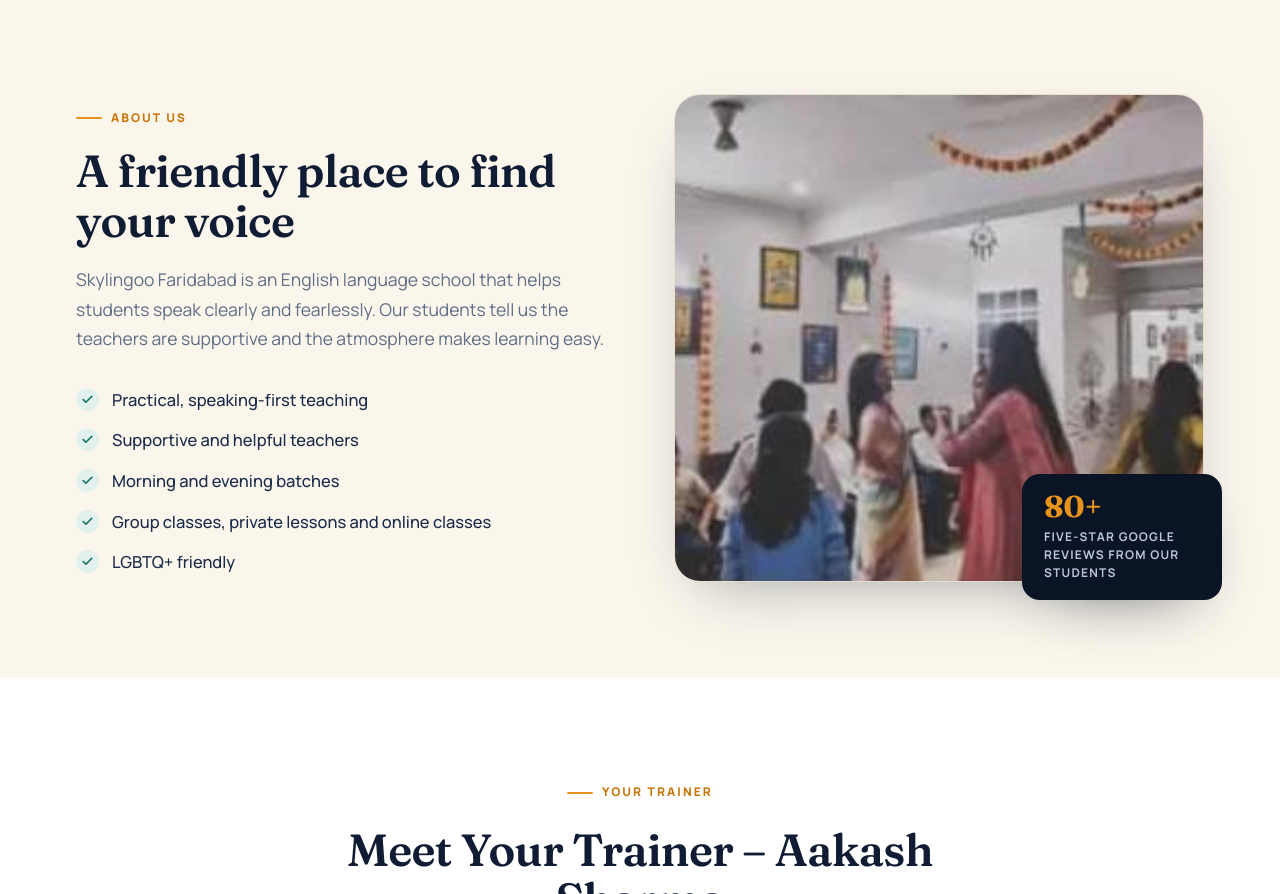
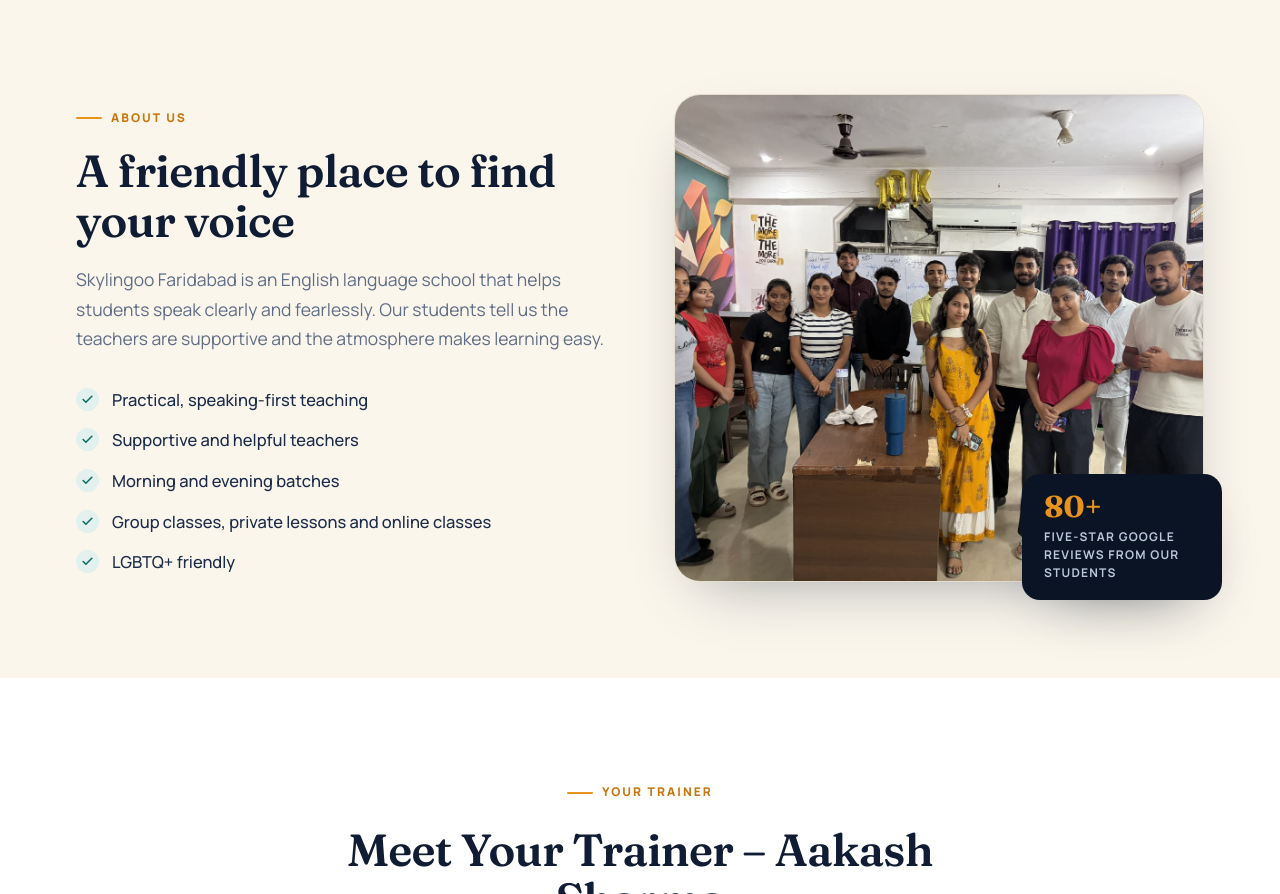
Before and after one commit to lakshayraghav2607/skylingo-site, a plain HTML site: page index.html in a window 1280 px wide. Shown: the part 972-1866 px from the top of the page. Drawn offline with Linux system fonts and the light colour scheme.

Commit message:
Replace blurry About Us photo
Co-authored-by: Copilot App <223556219+Copilot@users.noreply.github.com>

```diff
--- a/index.html
+++ b/index.html
@@ -447,7 +447,7 @@ a:focus-visible,button:focus-visible,input:focus-visible,select:focus-visible{ou
       </ul>
     </div>
     <div class="about-media rv">
-      <img src="images/about.jpg" alt="Students and teachers celebrating in class">
+      <img src="images/learners-together.jpg" alt="Students posing together in their classroom">
       <div class="plate">
         <b>80+</b>
         <span>Five-star Google reviews from our students</span>
```
